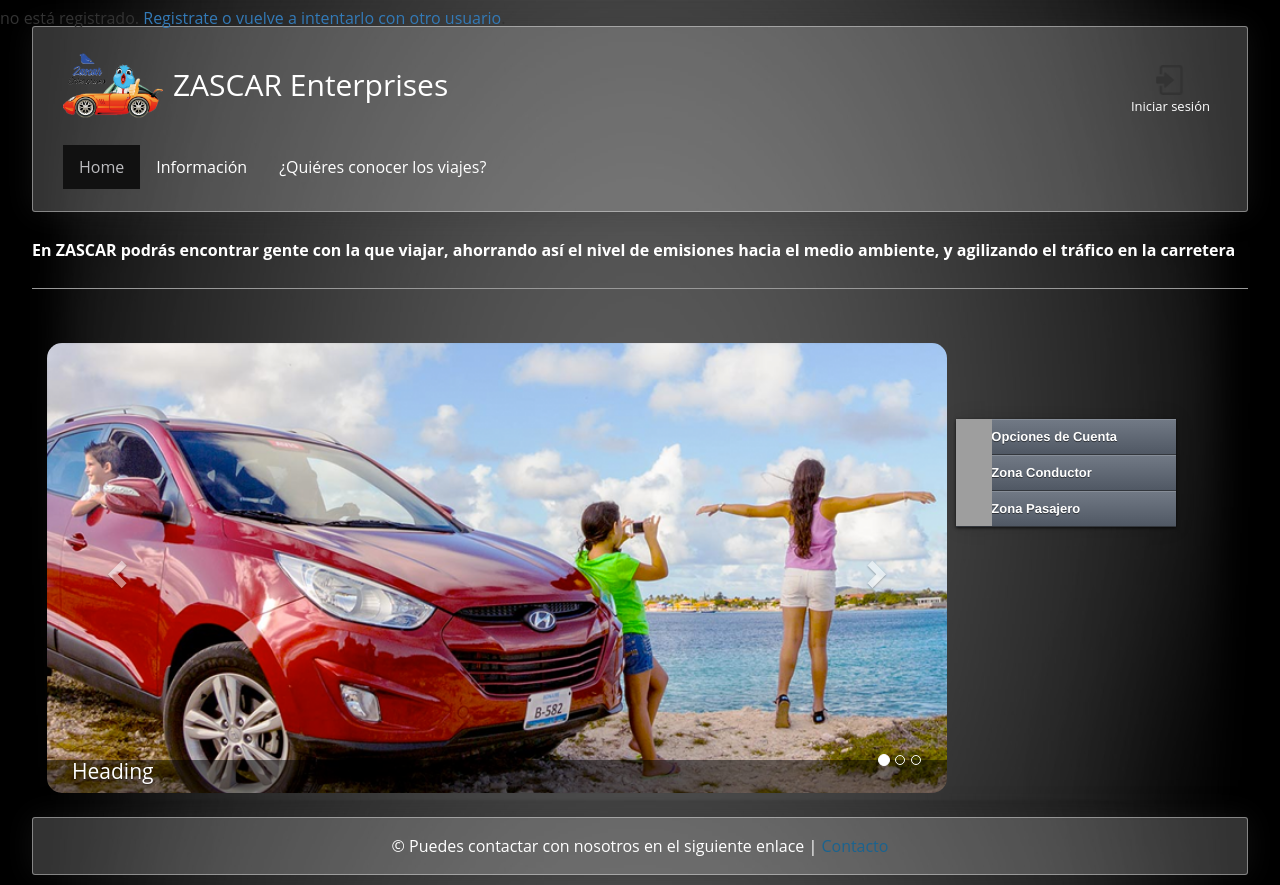
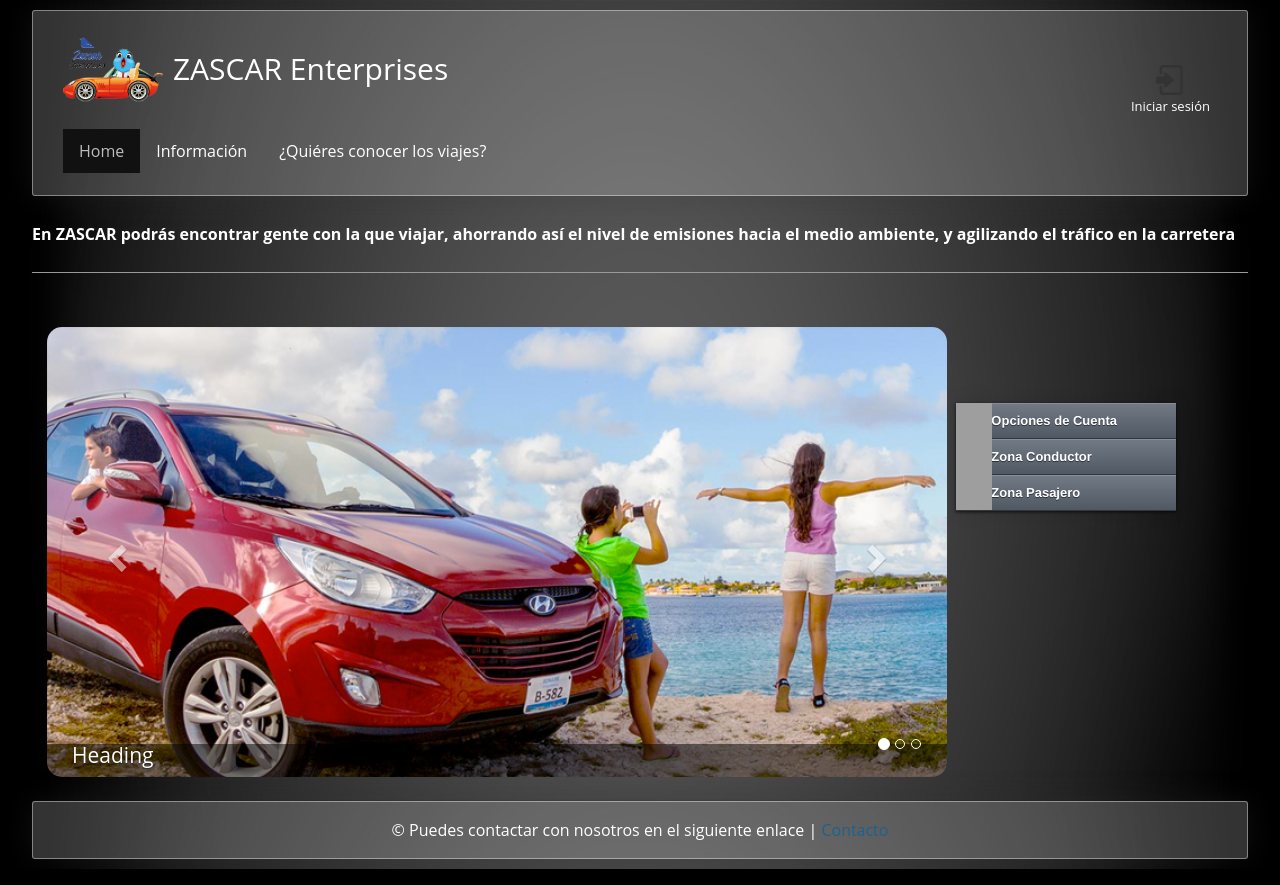
Before and after one commit to Chow22/ZASCAR, a PHP site: page / in a window 1280 px wide. Run offline with PHP 8.4, Linux system fonts and the light colour scheme; data comes from the database, SQL or seed files in the repository; some libraries are stand-ins or nearby versions; grey boxes are pictures that could not be loaded.

Commit message:
quitado el codigo session del index

```diff
--- a/public_html/controlador/login_controlador.php
+++ b/public_html/controlador/login_controlador.php
@@ -5,6 +5,7 @@ $pass = filter_input(INPUT_POST, 'pass');
 $login = new Login();
 $pd = $login->comprobar_login($usuario, $pass);
 print($pd);
+
 if($pd=!null) {
 
     $_SESSION['loggedin'] = true;
--- a/public_html/index.php
+++ b/public_html/index.php
@@ -23,48 +23,7 @@ session_start();
     </head>
 
     <body>
-        <?php
-        $host_db = "localhost";
-        $user_db = "root";
-        $pass_db = "";
-        $db_name = "zascar";
-        $tbl_name = "usuarios";
 
-        $conexion = new mysqli($host_db, $user_db, $pass_db, $db_name);
-
-        if ($conexion->connect_error) {
-            die("La conexion falló: " . $conexion->connect_error);
-        }
-
-$usuario = filter_input(INPUT_POST, 'usuario');
-$pass = filter_input(INPUT_POST, 'pass');
-
-        $sql = "SELECT * FROM $tbl_name WHERE usuario = '$usuario'";
-
-        $result = $conexion->query($sql);
-
-        if ($result->num_rows > 0) {
-
-            $row = $result->fetch_array(MYSQLI_ASSOC);
-            if (password_verify($pass, $row['pass'])) {
-
-                $_SESSION['loggedin'] = true;
-                $_SESSION['usuario'] = $usuario;
-                $_SESSION['start'] = time();
-                $_SESSION['expire'] = $_SESSION['start'] + (30 * 60);
-
-                echo "Bienvenido! " . $_SESSION['usuario'];
-                echo '<br><br><a href="../index.php">Home</a> | <a href="../index.php"></a>';
-            } else {
-                echo "Usuario o Contraseña estan incorrectos.";
-
-                echo "<br><a href='index.php'>Volver a Intentarlo</a>";
-            }
-        } else {
-            echo ($usuario . ' no está registrado. <a align="center" href="vista/login.php">Registrate o vuelve a intentarlo con otro usuario</a>.');
-        }
-        mysqli_close($conexion);
-        ?>
         <header>
             <div id="logo"><img src="img/logo.png">ZASCAR Enterprises
                 <a  href="vista/login.php"><img class="login-img" src="img/loginbutton.png" alt=""/></a>
--- a/public_html/modelo/login.php
+++ b/public_html/modelo/login.php
@@ -18,7 +18,7 @@ class Login {
 
     public function comprobar_login($usuario, $pass) {
         self::set_names();
-        $sql = "select usuario,pass, idusuario from usuarios where usuario='$usuario' AND pass='$pass'";
+        $sql = "select idusuario from usuarios where usuario='$usuario' AND pass='$pass'";
         $result = $this->link->query($sql); // result-en jaso diren emaitzak filtratzen ditu
         while ($row = mysqli_fetch_array($result, MYSQLI_ASSOC)) {
             $this->login[] = $row; // login array-an result-eko filak banan banan gordetzen dira.
```
